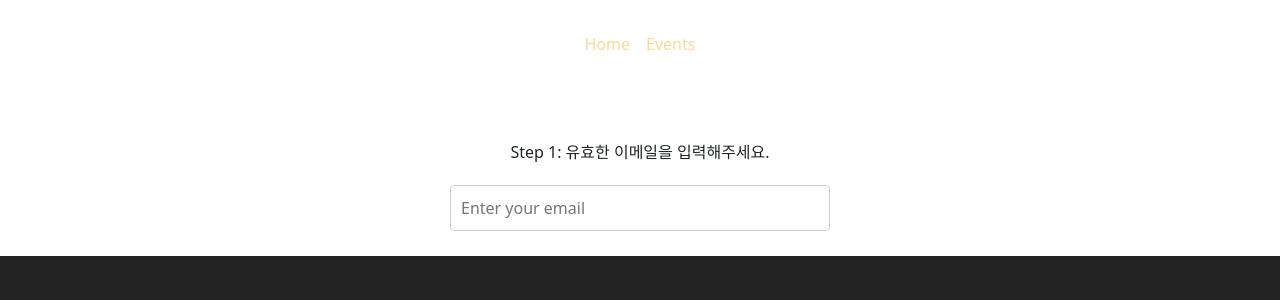
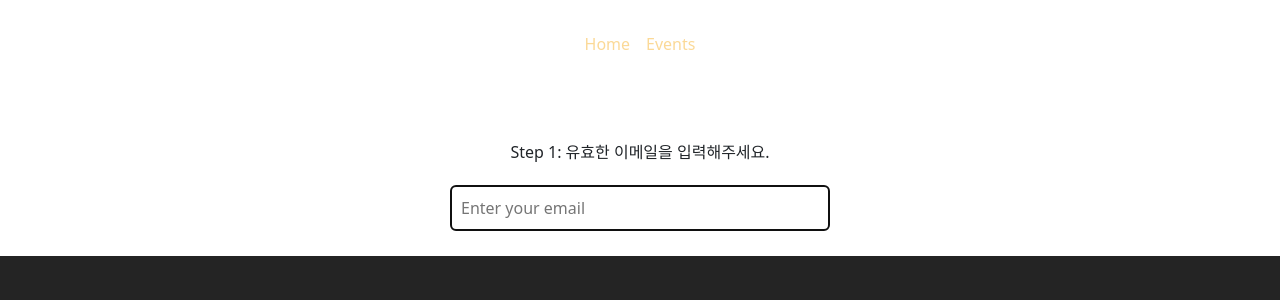
Before and after one commit to SoobihnKim/event-app202407, a React (Create React App) app: page /sign-up in a window 1280 px wide. Shown: the top 300 px of the page. Built offline with nearby package versions, Linux system fonts and the light colour scheme; the HTML template or start-up script is replaced by a standard one.

Commit message:
# 렌더링 시 입력창에 포커싱

```diff
--- a/src/components/auth/EmailInput.js
+++ b/src/components/auth/EmailInput.js
@@ -1,10 +1,19 @@
-import React from 'react';
+import React, {useEffect, useRef} from 'react';
 
 const EmailInput = () => {
+
+    const inputRef = useRef();
+
+    // 렌더링 되자마자 입력창에 포커싱
+    useEffect(() => {
+        inputRef.current.focus();
+    }, []); // 한번만 실행하니 빈 배열
+
     return (
         <>
             <p>Step 1: 유효한 이메일을 입력해주세요.</p>
             <input
+                ref={inputRef}
                 type="email"
                 placeholder="Enter your email"
             />
```
